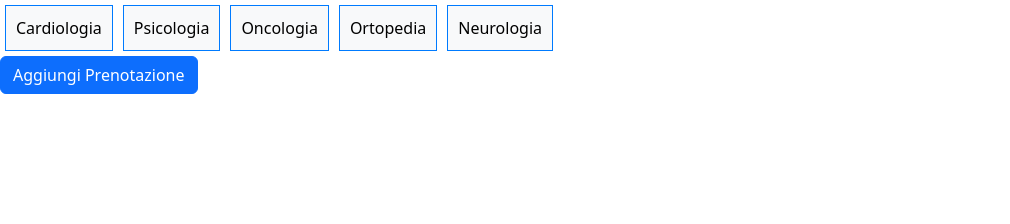
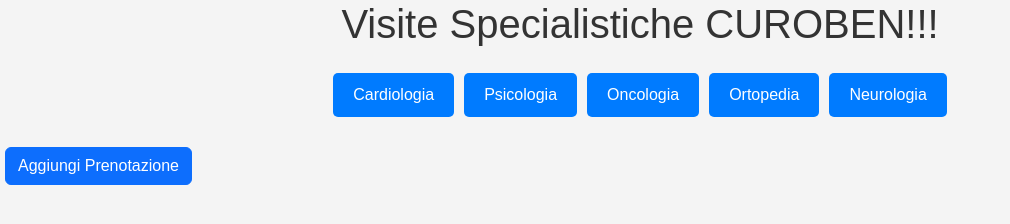
Before and after one commit to blondones/5C_BianchinBrambilla_CentroVisiteSpecialistiche, a website with bundled scripts: page index.html in a window 1280 px wide. Shown: the whole page, without its empty margins (0-1010 px from the left). Built offline with nearby package versions, Linux system fonts and the light colour scheme; files whose address does not match are found by name.

Commit message:
estetica

```diff
--- a/index.html
+++ b/index.html
@@ -13,6 +13,8 @@
   </head>
   <body>
 
+    <h1>Visite Specialistiche CUROBEN!!!</h1>
+
     <div id = "buttonsDiv"></div>
     <div id = "tableDiv"></div>
     <div id = "modaleDiv"></div>
--- a/style.css
+++ b/style.css
@@ -1,23 +1,66 @@
-table {
-    width: 100%;
-    border-collapse: collapse;
+* {
+    margin: 0;
+    padding: 0;
+    box-sizing: border-box;
 }
 
-th, td {
-    padding: 10px;
+body {
+    font-family: Arial, sans-serif;
+    background: #f4f4f4;
+    color: #333;
+}
+
+h1 {
+    margin-bottom: 20px;
     text-align: center;
 }
 
-.tipologia-button {
-    margin: 5px;
-    padding: 10px;
-    border: 1px solid #007bff;
-    background-color: #f8f9fa;
-    color: #000;
-    cursor: pointer;
+#buttonsDiv {
+    text-align: center;
+    margin: 20px 0;
 }
 
-.tipologia-button.selected {
-    background-color: #007bff;
-    color: #fff;
+#tableDiv {
+    margin: 20px;
 }
+
+.table {
+    width: 100%;
+    border-collapse: collapse;
+    background: white;
+    margin-top: 20px;
+}
+
+.table th, .table td {
+    padding: 10px;
+    text-align: center;
+    border: 1px solid #ddd;
+}
+
+.table th {
+    background: #007bff;
+    color: white;
+}
+
+.table tr:hover {
+    background: #f1f1f1;
+}
+
+button {
+    border: none;
+    padding: 10px 20px;
+    border-radius: 5px;
+    cursor: pointer;
+    transition: background 0.3s;
+    margin: 5px;
+}
+
+
+button.tipologia-button {
+    background: #007bff;
+    color: white;
+}
+
+button.tipologia-button:hover {
+    background: #0056b3;
+}
```
